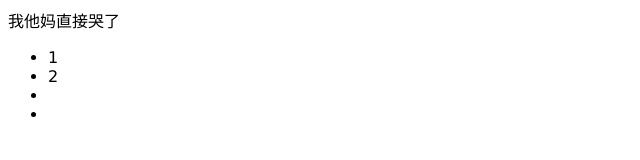
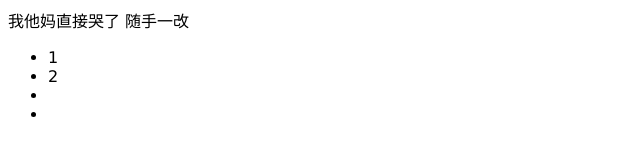
Before and after one commit to 1138331845/ubiquitous-bassoon, a plain HTML site: page index.html in a window 1280 px wide. Shown: the full height of the page, 0-640 px from the left. Drawn offline with Linux system fonts and the light colour scheme.

Commit message:
Update index.html

```diff
--- a/index.html
+++ b/index.html
@@ -14,6 +14,7 @@
   </head>
   <body>
     我他妈直接哭了
+    随手一改
     <ul>
       <li>1</li>
       <li>2</li>
```
